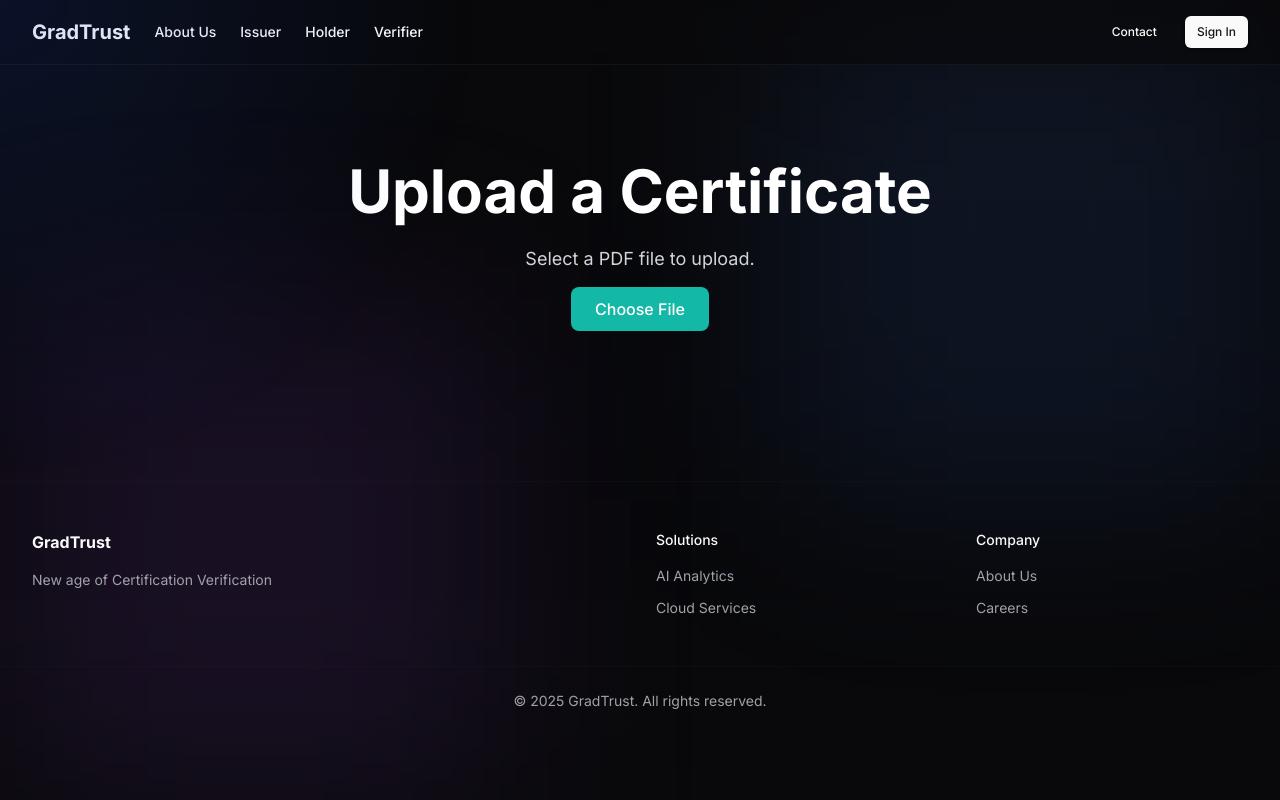
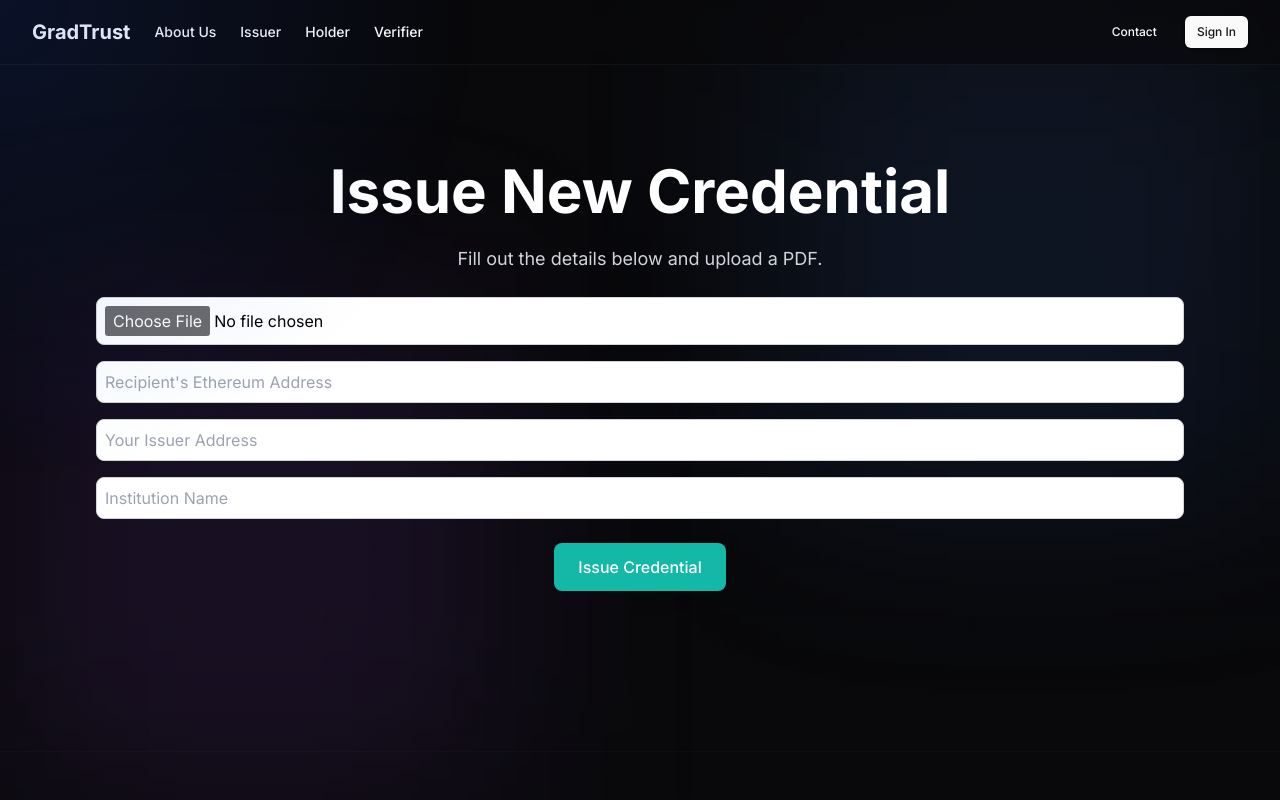
Before and after one commit to gvbrielflores/capstone_gradtrust, a Next.js app in the folder frontend/src/my-app/: page /issuer in a window 1280 px wide. Shown: the top 800 px of the page. Built offline with nearby package versions, Linux system fonts and the light colour scheme.

Commit message:
Changed Issuer to match Segun's design. Added Browse input, Reciepent Ethereum Address, Your Issuer Address, Institution Name

```diff
--- a/frontend/src/my-app/app/issuer/page.tsx
+++ b/frontend/src/my-app/app/issuer/page.tsx
@@ -1,75 +1,118 @@
 "use client"
 
-import { useState } from "react"
-import Navbar from "@/components/navbar"
-import Footer from "@/components/footer"
+import { useState } from "react";
+import Navbar from "@/components/navbar";
+import Footer from "@/components/footer";
 
 export default function IssuerPage() {
-  const [selectedFile, setSelectedFile] = useState<File | null>(null)
+  const [selectedFile, setSelectedFile] = useState<File | null>(null);
+  const [holderAddress, setHolderAddress] = useState("");
+  const [issuerAddress, setIssuerAddress] = useState("");
+  const [issuerName, setIssuerName] = useState("");
+  const [result, setResult] = useState<{ success: boolean; message: string } | null>(null);
 
   const handleFileChange = (event: React.ChangeEvent<HTMLInputElement>) => {
     if (event.target.files && event.target.files[0]) {
-      setSelectedFile(event.target.files[0])
+      setSelectedFile(event.target.files[0]);
     }
-  }
+  };
 
-  const handleUpload = () => {
-    if (selectedFile) {
-      // Handle file upload here (e.g., send to API or cloud storage)
-      alert(`Uploading ${selectedFile.name}`)
+  const handleIssueCredential = async () => {
+    if (!selectedFile || !holderAddress || !issuerAddress || !issuerName) {
+      setResult({ success: false, message: "Please fill out all fields and select a file." });
+      return;
     }
-  }
+
+    try {
+      const pdfArrayBuffer = await selectedFile.arrayBuffer();
+      const hashBuffer = await crypto.subtle.digest("SHA-256", pdfArrayBuffer);
+      const hashArray = Array.from(new Uint8Array(hashBuffer));
+      const credentialHash = "0x" + hashArray.map(b => b.toString(16).padStart(2, "0")).join("");
+
+      const formData = new FormData();
+      formData.append("credentialHash", credentialHash);
+      formData.append("holderAddress", holderAddress);
+      formData.append("issuerAddress", issuerAddress);
+      formData.append("issuerName", issuerName);
+
+      const response = await fetch("http://localhost:5000/api/issue-credential", {
+        method: "POST",
+        body: formData,
+      });
+
+      const result = await response.json();
+      if (result.success) {
+        setResult({ success: true, message: `Credential Issued! Transaction Hash: ${result.transactionHash}` });
+      } else {
+        setResult({ success: false, message: `Error: ${result.error}` });
+      }
+    } catch (error: any) {
+      setResult({ success: false, message: `Error: ${error.message}` });
+    }
+  };
 
   return (
     <div className="relative min-h-screen">
       {/* Background gradients */}
       <div className="pointer-events-none fixed inset-0">
         <div className="absolute inset-0 bg-gradient-to-b from-background via-background/90 to-background" />
-        <div className="absolute right-0 top-0 h-[500px] w-[500px] bg-blue-500/10 blur-[100px]" />
-        <div className="absolute bottom-0 left-0 h-[500px] w-[500px] bg-purple-500/10 blur-[100px]" />
+        <div className="absolute right-0 top-0 h-[500px] w-[500px] bg-blue-500/10 blur-[100px] animate-fade-in" />
+        <div className="absolute bottom-0 left-0 h-[500px] w-[500px] bg-purple-500/10 blur-[100px] animate-fade-in" />
       </div>
 
       <div className="relative z-10">
         <Navbar />
         <main className="flex flex-col items-center p-8 md:p-24 text-white">
-          {/* Hero Section */}
           <section className="w-full max-w-7xl mb-16 text-center">
-            <h1 className="text-4xl md:text-6xl font-bold mb-6">Upload a Certificate</h1>
-            <p className="text-lg text-gray-300 mb-6">
-              Select a PDF file to upload.
-            </p>
+            <h1 className="text-4xl md:text-6xl font-bold mb-6 animate-slide-up">Issue New Credential</h1>
+            <p className="text-lg text-gray-300 mb-6">Fill out the details below and upload a PDF.</p>
 
-            {/* File Upload Input styled as a button */}
-            <label className="cursor-pointer bg-teal-500 hover:bg-teal-600 text-white font-medium py-3 px-6 rounded-lg transition-colors text-center">
+            <div className="space-y-4">
               <input
                 type="file"
                 accept="application/pdf"
                 onChange={handleFileChange}
-                className="hidden"
+                className="block w-full p-2 border border-gray-300 rounded-lg bg-white text-black"
               />
-              Choose File
-            </label>
+              <input
+                type="text"
+                placeholder="Recipient's Ethereum Address"
+                value={holderAddress}
+                onChange={(e) => setHolderAddress(e.target.value)}
+                className="block w-full p-2 border border-gray-300 rounded-lg bg-white text-black"
+              />
+              <input
+                type="text"
+                placeholder="Your Issuer Address"
+                value={issuerAddress}
+                onChange={(e) => setIssuerAddress(e.target.value)}
+                className="block w-full p-2 border border-gray-300 rounded-lg bg-white text-black"
+              />
+              <input
+                type="text"
+                placeholder="Institution Name"
+                value={issuerName}
+                onChange={(e) => setIssuerName(e.target.value)}
+                className="block w-full p-2 border border-gray-300 rounded-lg bg-white text-black"
+              />
+            </div>
 
-            {/* Display Selected File Name */}
-            {selectedFile && (
-              <p className="mt-4 text-gray-300">
-                Selected: <span className="font-semibold">{selectedFile.name}</span>
-              </p>
-            )}
+            <button
+              onClick={handleIssueCredential}
+              className="bg-teal-500 hover:bg-teal-600 text-white font-medium py-3 px-6 rounded-lg transition-colors mt-6"
+            >
+              Issue Credential
+            </button>
 
-            {/* Upload Button (Visible only when a file is selected) */}
-            {selectedFile && (
-              <button
-                onClick={handleUpload}
-                className="bg-teal-500 hover:bg-teal-600 text-white font-medium py-3 px-6 rounded-lg transition-colors mt-6"
-              >
-                Upload
-              </button>
+            {result && (
+              <div className={`mt-4 p-4 rounded-lg ${result.success ? "bg-green-500" : "bg-red-500"}`}>
+                {result.message}
+              </div>
             )}
           </section>
         </main>
         <Footer />
       </div>
     </div>
-  )
+  );
 }
--- a/frontend/src/my-app/package.json
+++ b/frontend/src/my-app/package.json
@@ -46,7 +46,7 @@
     "framer-motion": "^12.4.10",
     "input-otp": "1.4.1",
     "lucide-react": "^0.454.0",
-    "next": "^15.2.0",
+    "next": "^15.2.2",
     "next-auth": "^4.24.11",
     "next-themes": "^0.4.4",
     "react": "^18.3.1",
```
Also changed, not shown: 1 other file (tests, documents, lock files or other folders).
